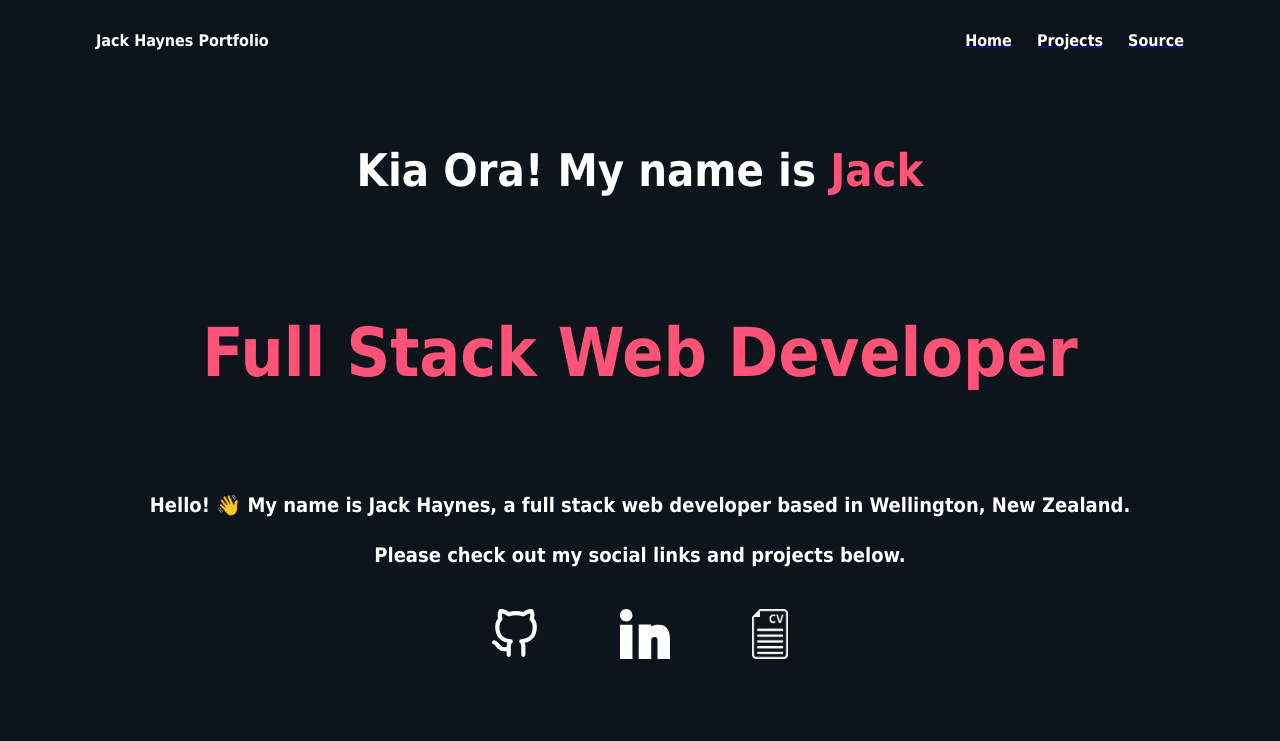
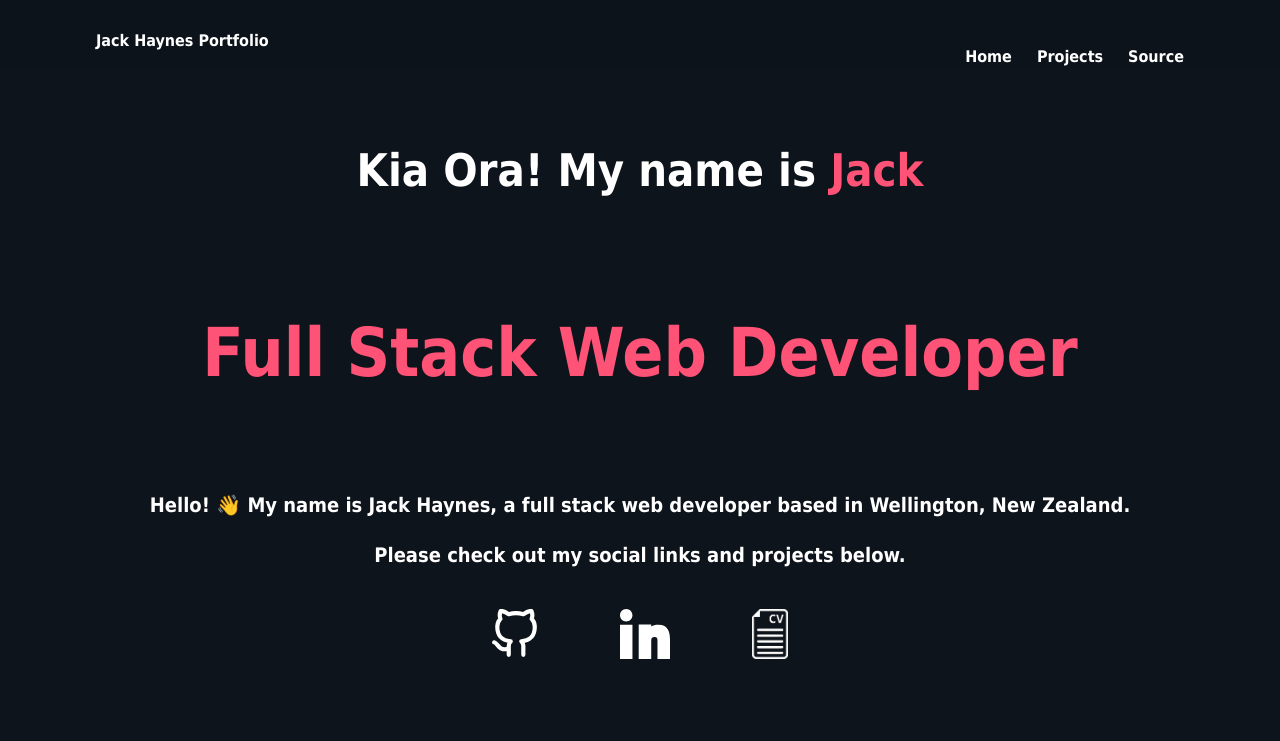
Before and after one commit to J-Haynes/portfolio, a React (Create React App) app: page / in a window 1280 px wide. Shown: the top 741 px of the page. Built offline with nearby package versions, Linux system fonts and the light colour scheme; the HTML template or start-up script is replaced by a standard one.

Commit message:
makes navbar more semantic and removes blue underline

```diff
--- a/src/Components/Nav.jsx
+++ b/src/Components/Nav.jsx
@@ -7,19 +7,21 @@ export default function NavBar() {
         </div>
         <div className="nav-list">
           <ul>
-            <a href="#title">
-              <li>Home</li>
-            </a>
-            <a href="#projects">
-              <li>Projects</li>
-            </a>
+            <li>
+              <a href="#title">Home</a>
+            </li>
+            <li>
+              <a href="#projects">Projects</a>
+            </li>
+            <li>
               <a
                 href="https://github.com/J-Haynes/portfolio"
                 target="_blank"
                 rel="noreferrer"
               >
-              <li>Source</li>
+                Source
               </a>
+            </li>
           </ul>
         </div>
       </div>
--- a/src/index.css
+++ b/src/index.css
@@ -172,18 +172,29 @@ li:hover {
   z-index: 1;
 }
 
-.nav-list {
-  display: flex;
-  flex-direction: row;
-  align-items: center;
-}
-
 .nav-list ul {
   display: flex;
   justify-content: space-between;
   height: 100%;
   align-items: center;
   padding: 0;
+}
+
+.nav-list ul li {
+  list-style: none;
+  color: white;
+  padding-left: 25px;
+  font-weight: bold;
+}
+
+.nav-list ul li:hover a {
+  color: #ff5277;
+  text-decoration: none; /* Removes the underline on hover */
+}
+
+.nav-list ul li a {
+  text-decoration: none; /* Removes underline by default */
+  color: inherit; /* Inherit parent color (white) */
 }
 
 .name-div p {
```
Lines whose indentation alone changed are shown as unchanged.
